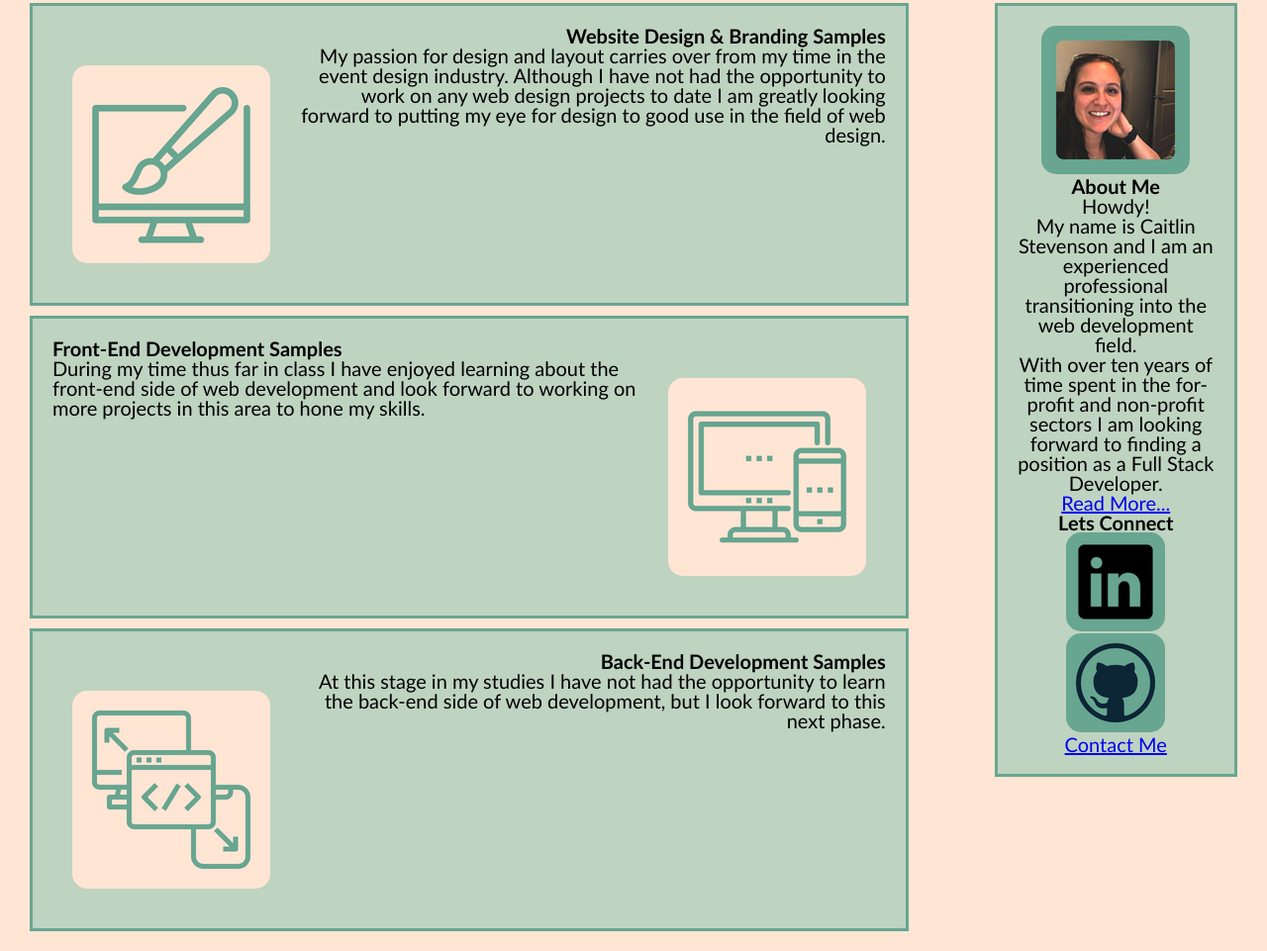
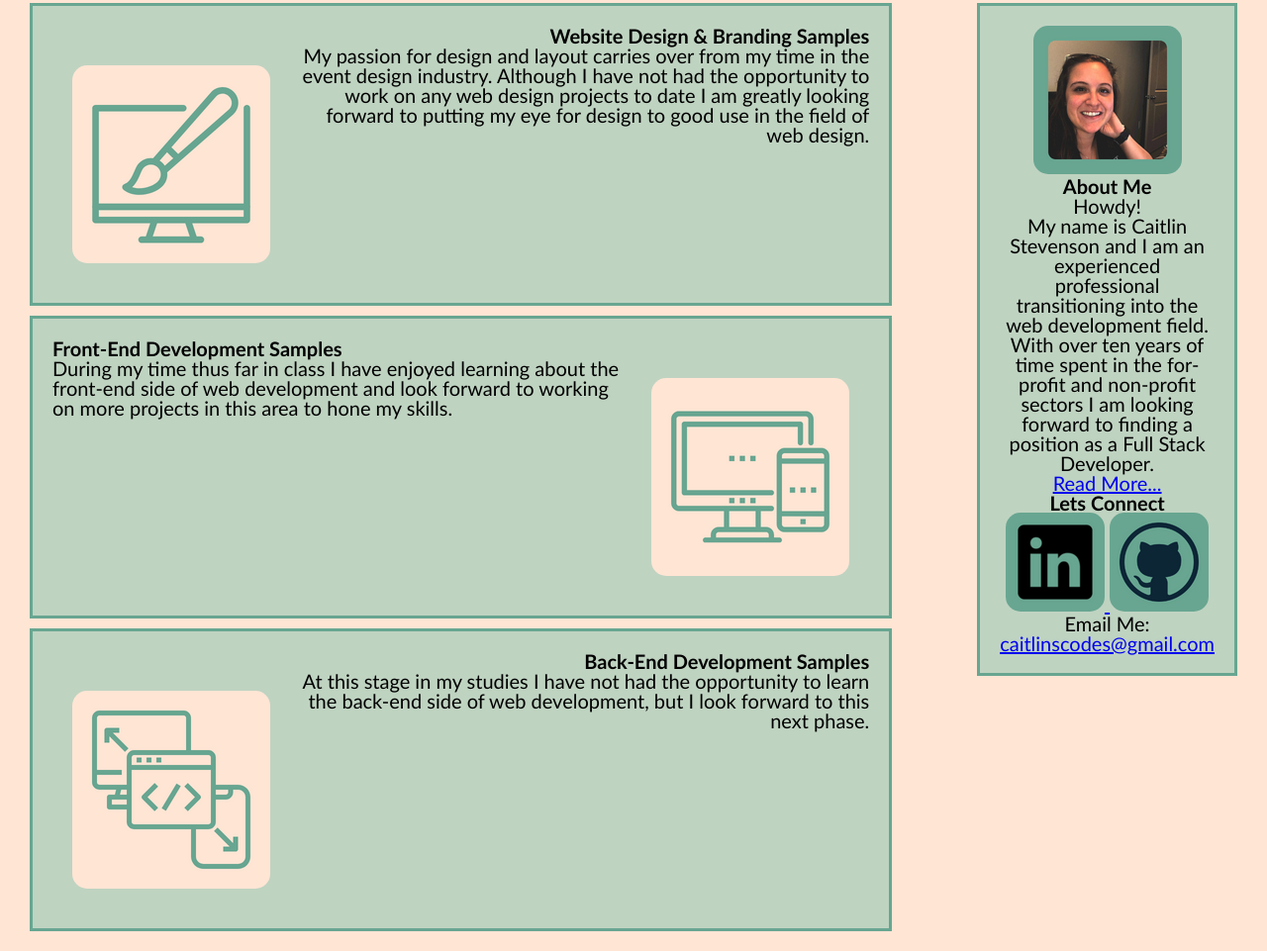
Before and after one commit to caitlinscodes/updated_portfolio, a plain HTML site: page index.html in a window 1280 px wide. Shown: the part 267-1228 px from the top of the page at 99% size. Drawn offline with Linux system fonts and the light colour scheme; files that its build step writes are made by us from their sources.

Commit message:
added contact information and links

```diff
--- a/index.html
+++ b/index.html
@@ -75,7 +75,8 @@
           <img src="./assets/images/github100px.png" alt="GitHub"/>
         </a>
         </figure>
-        <a href="./contact.html">Contact Me</a>
+        <p>Email Me:</p>
+        <a href="mailto:caitlinscodes@gmail.com">caitlinscodes@gmail.com</a>
        </aside>
     </div>
 
```
Also changed, not shown: contact.html (+2 -0 lines).
